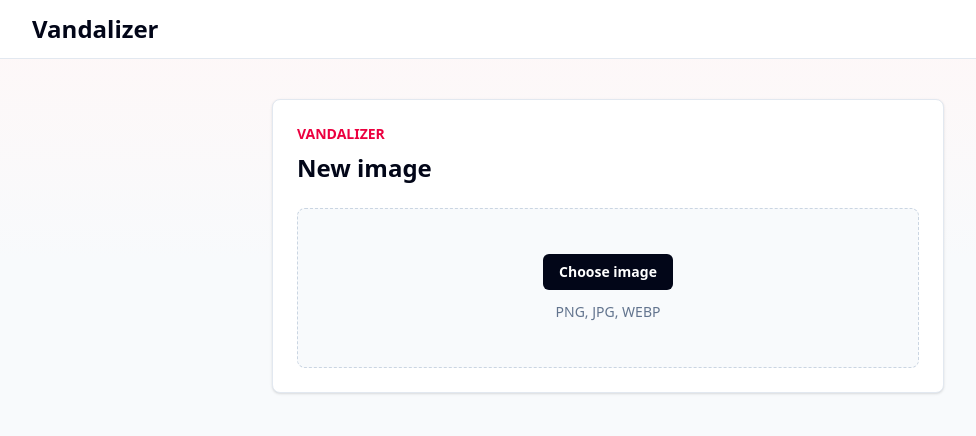
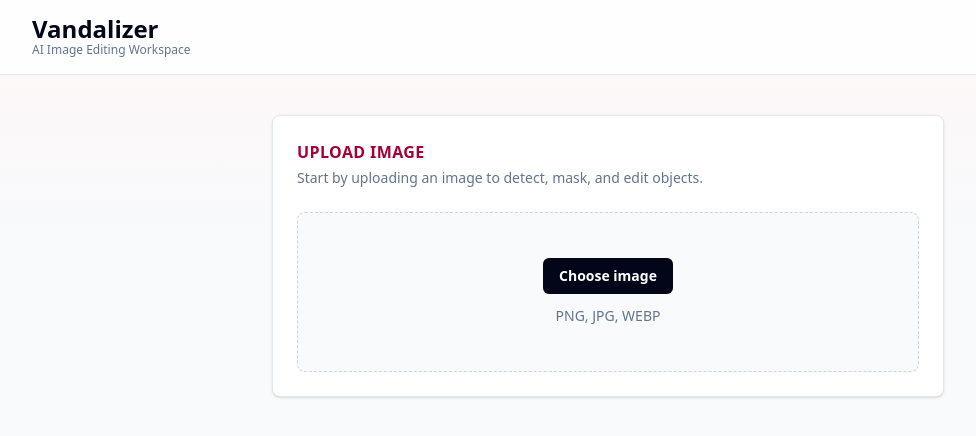
Before and after one commit to zeyad-shaban/vandalizer-frontend, a React app: page / in a window 1280 px wide. Shown: the top 436 px of the page, without its empty margins (32-1008 px from the left). Built offline with nearby package versions, Linux system fonts and the light colour scheme; no server answers; the HTML template or start-up script is replaced by a standard one.

Commit message:
added the minigame and some chages in the header and the image form

```diff
--- a/src/components/Header.jsx
+++ b/src/components/Header.jsx
@@ -1,11 +1,27 @@
 export const Header = () => {
     return (
-        <header className="border-b border-slate-200 bg-white/90 px-4 py-4 backdrop-blur">
-            <div className="mx-auto flex max-w-6xl items-center justify-between gap-4">
-                <a href="/" className="cursor-pointer hover:opacity-80 transition-opacity">
-                    <h1 className="text-2xl font-bold text-slate-950">Vandalizer</h1>
-                </a>
+        <header className="border-b border-slate-200 bg-white/80 px-4 py-4 backdrop-blur-md">
+            <div className="mx-auto max-w-6xl">
+
+                <div className="flex items-center justify-between">
+
+                    {/* Brand */}
+                    <a
+                        href="/"
+                        className="flex flex-col transition-opacity hover:opacity-80"
+                    >
+                        <h1 className="text-2xl font-bold text-slate-950">
+                            Vandalizer
+                        </h1>
+
+                        <p className="text-xs text-slate-500">
+                            AI Image Editing Workspace
+                        </p>
+                    </a>
+
+                </div>
+
             </div>
         </header>
-    )
-}
+    );
+};
--- a/src/components/ImageDisplay.jsx
+++ b/src/components/ImageDisplay.jsx
@@ -10,6 +10,7 @@
 import { fetchInpaintResult, getInpaintImgUrl, uploadImage, uploadManualMask } from "../services/api";
 import { INPAINT_MODES } from "../constants";
 import { createAppError, normalizeError } from "../errors";
+import { LoadingMiniGame } from "./LoadingMiniGame";
 
 const actionButtonClass = "inline-flex min-h-10 items-center justify-center rounded-md bg-slate-950 px-4 py-2 text-sm font-semibold text-white transition hover:bg-slate-800 disabled:cursor-not-allowed disabled:bg-slate-300 disabled:text-slate-500";
 
@@ -22,7 +23,7 @@
 
 const StageStatus = ({ loading, loadingTitle, error, success, warning, waiting }) => {
     if (loading) {
-        return <Loading compact title={loadingTitle} />
+        return <LoadingMiniGame active={loading} />
     }
 
     if (error) {
--- a/src/components/ImageForm.jsx
+++ b/src/components/ImageForm.jsx
@@ -72,8 +72,8 @@
             <section className="mx-auto max-w-2xl">
                 <div className="rounded-lg border border-slate-200 bg-white p-6 shadow-sm">
                     <div className="mb-6">
-                        <p className="text-sm font-semibold uppercase text-rose-600">Vandalizer</p>
-                        <h2 className="mt-2 text-2xl font-semibold text-slate-950">New image</h2>
+                        <p className="text-base font-semibold uppercase tracking-wide text-rose-800">Upload Image</p>
+                        <h2 className="mt-1 text-sm font-normal text-slate-500 leading-snug">Start by uploading an image to detect, mask, and edit objects.</h2>
                     </div>
 
                     <div
--- /dev/null
+++ b/src/components/LoadingMiniGame.jsx
@@ -0,0 +1,44 @@
+import { useEffect, useState } from "react";
+
+export const LoadingMiniGame = ({ active }) => {
+    const [pos, setPos] = useState({ x: 50, y: 50 });
+    const [score, setScore] = useState(0);
+
+    useEffect(() => {
+        if (!active) return;
+
+        const interval = setInterval(() => {
+            setPos({
+                x: Math.random() * 80 + 10,
+                y: Math.random() * 60 + 20,
+            });
+        }, 800);
+
+        return () => clearInterval(interval);
+    }, [active]);
+
+    if (!active) return null;
+
+    return (
+        <div className="absolute inset-0 flex items-center justify-center bg-slate-950/80 z-50">
+            <div className="relative h-44 w-72 rounded-xl border border-white/10 bg-slate-900 shadow-2xl overflow-hidden">
+                <p className="absolute top-2 left-2 text-xs text-slate-500">
+                    Loading... Click the dot 🎯
+                </p>
+
+                <p className="absolute top-2 right-2 text-xs font-bold text-white bg-rose-500/90 px-2 py-1 rounded-md shadow-md">
+                    Score: {score}
+                </p>
+
+                <div
+                    onClick={() => setScore(score + 1)}
+                    className="absolute h-4 w-4 rounded-full bg-rose-500 cursor-pointer transition-all duration-300"
+                    style={{
+                        left: `${pos.x}%`,
+                        top: `${pos.y}%`,
+                    }}
+                />
+            </div>
+        </div>
+    );
+};
```
Also changed, not shown: 1 other file (tests, documents, lock files or other folders).
